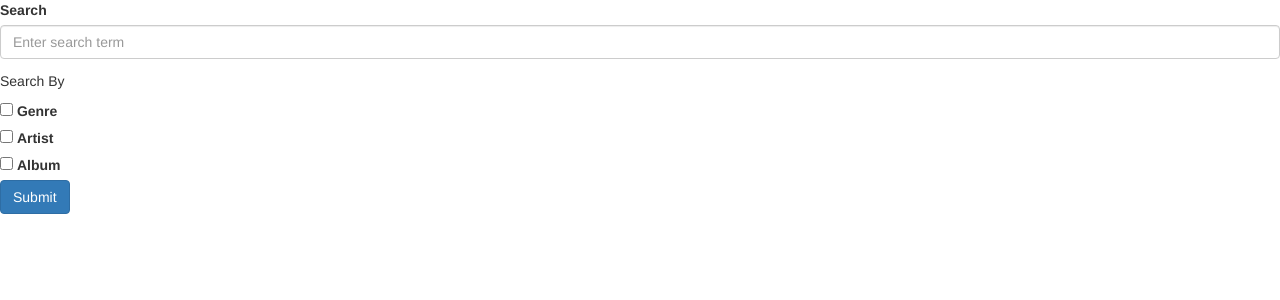
After one commit to banghartOSU/340_project, a Flask app: template templates/search.html in a window 1280 px wide. The commit adds this page. Shown: the top 300 px of the page. Run offline with Flask 2, Linux system fonts and the light colour scheme; the template is opened without the code that fills it, so the values that code supplies are empty; some libraries are stand-ins or nearby versions.

```diff
--- a/app.py
+++ b/app.py
@@ -18,7 +18,8 @@ def mynavbar():
         View('Recent Reviews', 'index'),
         View('Artists', 'all_artists'),
         View('Albums', 'all_albums'),
-        View('Genres', 'all_genres')
+        View('Genres', 'all_genres'),
+        View('Search', 'search')
     )
 
 @app.route('/')
@@ -122,5 +123,14 @@ def create_review_submission(album_id):
     return redirect('/albums/%d' % album_id)
 
 
+#####################
+#      Search       #
+#####################
+@app.route('/search', methods=['GET'])
+def search():
+    return render_template("search.html")
+
+
+
 if __name__ == '__main__':
     app.run(host='0.0.0.0', port='9998')
--- /dev/null
+++ b/templates/search.html
@@ -0,0 +1,33 @@
+{% extends "bootstrap/base.html" %}
+{% block navbar %}
+{{nav.mynavbar.render()}}
+{% endblock %}
+
+{% block content %}
+<form>
+    <div class="form-group">
+      <label for="searchText">Search</label>
+      <input name="searchText" class="form-control" id="exampleInputEmail1" aria-describedby="emailHelp" placeholder="Enter search term">
+    </div>
+    <h5>Search By</h5>
+    <div class="form-check">
+        <input class="form-check-input" type="checkbox" value="" id="genreCheck">
+        <label class="form-check-label" for="genreCheck">
+          Genre
+        </label>
+    </div>
+    <div class="form-check">
+        <input class="form-check-input" type="checkbox" value="" id="artistCheck">
+        <label class="form-check-label" for="artistCheck">
+          Artist
+        </label>
+    </div>
+    <div class="form-check">
+        <input class="form-check-input" type="checkbox" value="" id="albumCheck">
+        <label class="form-check-label" for="albumCheck">
+          Album
+        </label>
+    </div>
+    <button type="submit" class="btn btn-primary">Submit</button>
+  </form>
+  {% endblock %}
```
Also changed, not shown: templates/albums.html (+2 -11 lines), templates/artists.html (+11 -11 lines), templates/single_album.html (+6 -1 lines), templates/single_artist.html (+14 -0 lines), 1 other file.
